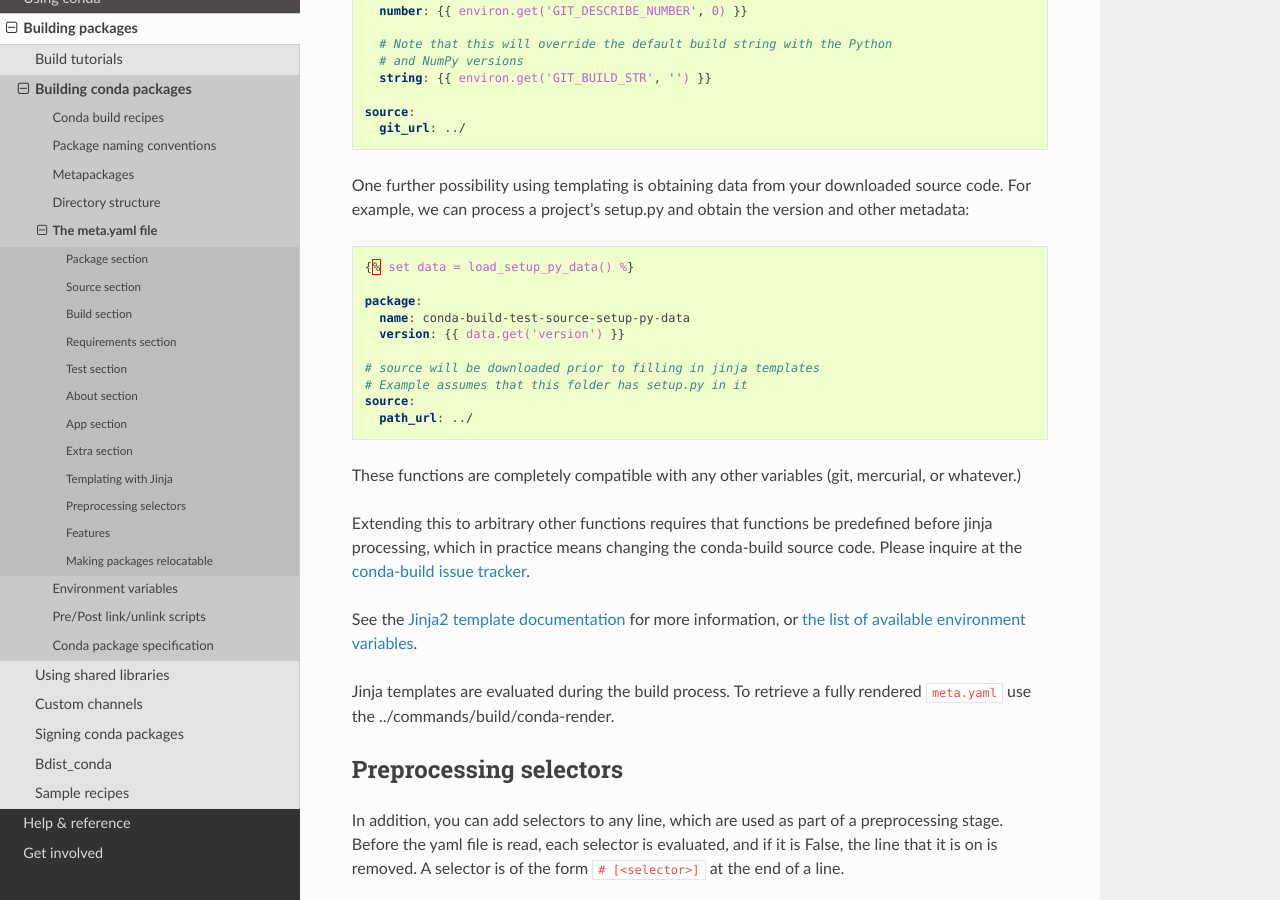
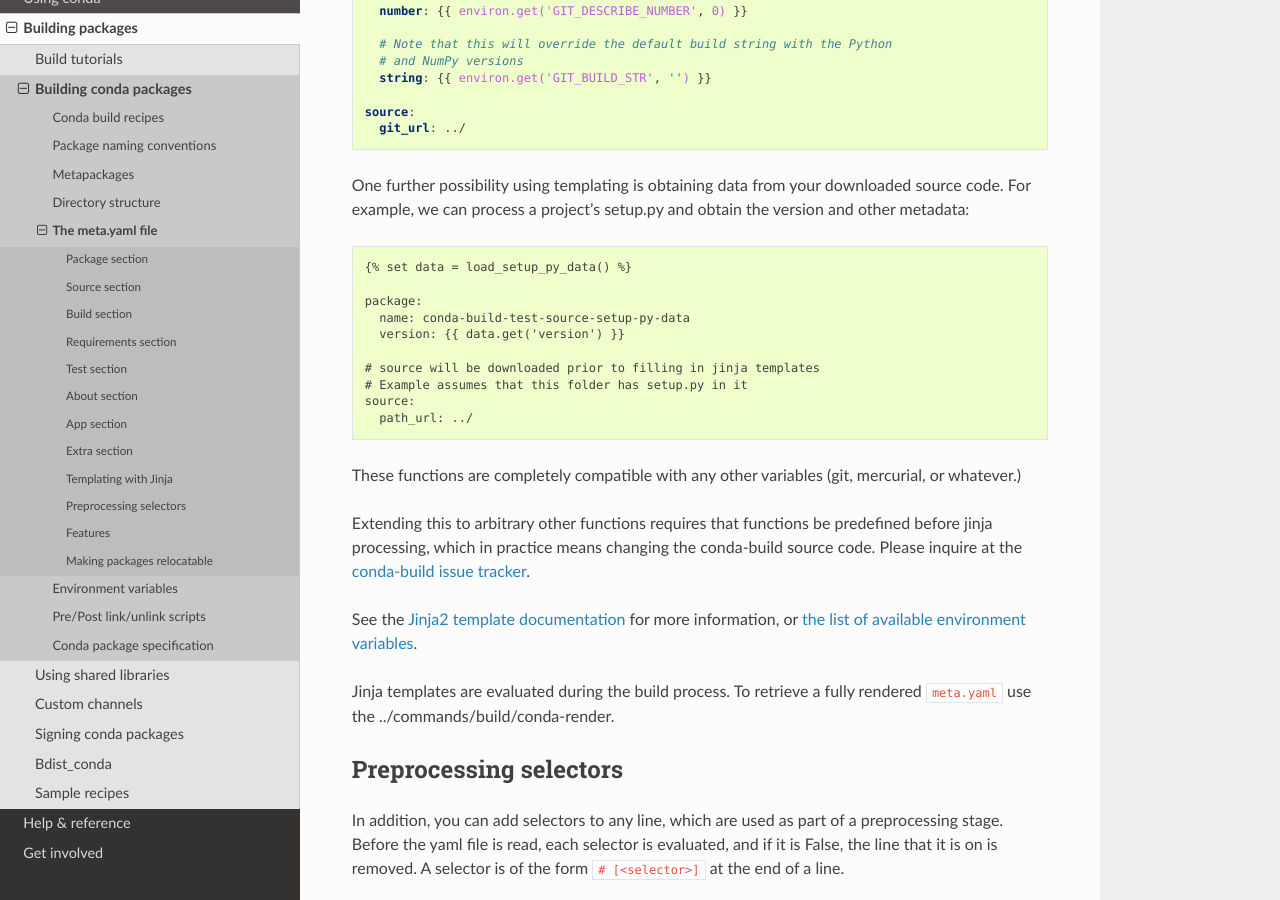
Before and after one commit to conda/conda-docs, a Sphinx documentation site: the page built from docs/source/building/meta-yaml.rst, in a window 1280 px wide and 900 px high, scrolled down 13620 px. Built offline with Sphinx 7.4.7 and the Read the Docs theme 2.0.0, drawn with Linux system fonts in a browser that asks for light colours.

Commit message:
Remove yaml highlighting from invalid yaml block
Otherwise, Sphinx fails.

```diff
--- a/docs/source/building/meta-yaml.rst
+++ b/docs/source/building/meta-yaml.rst
@@ -630,7 +630,7 @@ One further possibility using templating is obtaining data from your downloaded
 source code.  For example, we can process a project's setup.py and obtain the
 version and other metadata:
 
-.. code-block:: yaml
+.. code-block:: none
 
     {% set data = load_setup_py_data() %}
 
```
